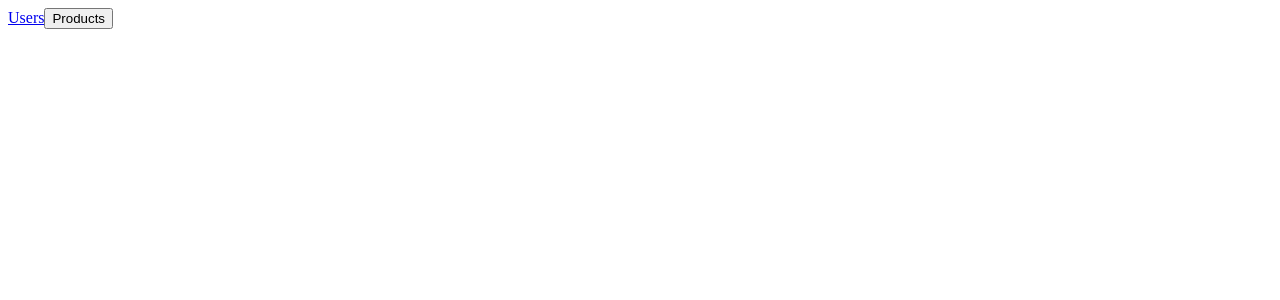
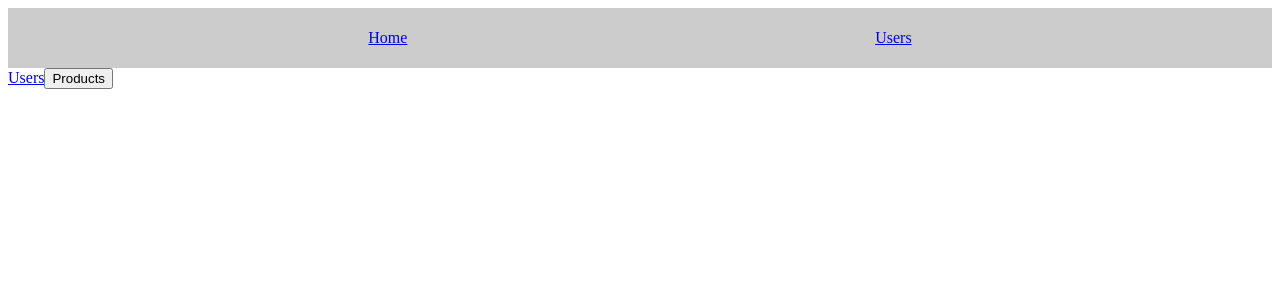
Before and after one commit to ash0304/Nuxt2021, a Nuxt app in the folder my-first-nuxt-app/: page / in a window 1280 px wide. Shown: the top 300 px of the page. Built offline with nearby package versions, Linux system fonts and the light colour scheme.

Commit message:
course 21. Working with 'Normal' Components

```diff
--- /dev/null
+++ b/my-first-nuxt-app/components/Header.vue
@@ -0,0 +1,32 @@
+<template>
+  <header class="header">
+    <ul class="nav-items">
+      <li>
+        <nuxt-link to="/">Home</nuxt-link>
+      </li>
+      <li>
+        <nuxt-link to="/users">Users</nuxt-link>
+      </li>
+    </ul>
+  </header>
+</template>
+<style scoped>
+.header {
+  width: 100%;
+  height: 60px;
+  display: flex;
+  justify-content: center;
+  align-items: center;
+  background-color: #ccc;
+}
+
+.nav-items {
+  list-style: none;
+  padding: 0;
+  margin: 0;
+  display: flex;
+  justify-content: space-around;
+  align-items: center;
+  width: 80%;
+}
+</style>
--- a/my-first-nuxt-app/layouts/default.vue
+++ b/my-first-nuxt-app/layouts/default.vue
@@ -1,8 +1,17 @@
 <template>
   <div>
+    <Header />
     <nuxt />
   </div>
 </template>
-<style>
+<script>
+import Header from "~/components/Header.vue";
 
-</style>
+export default {
+  components: {
+    Header
+  }
+};
+</script>
+
+<style></style>
--- a/my-first-nuxt-app/layouts/users.vue
+++ b/my-first-nuxt-app/layouts/users.vue
@@ -1,9 +1,19 @@
 <template>
   <div>
+    <Header />
     <header>
       User SECTION
     </header>
     <nuxt />
   </div>
 </template>
+<script>
+import Header from "~/components/Header.vue";
+
+export default {
+  components: {
+    Header
+  }
+};
+</script>
 <style></style>
--- a/my-first-nuxt-app/pages/users/index.vue
+++ b/my-first-nuxt-app/pages/users/index.vue
@@ -1,5 +1,7 @@
 <template>
-  <p>Please enter an id and click the button.</p>
+  <div>
+    <p>Please enter an id and click the button.</p>
+  </div>
 </template>
 <script>
 export default {
```
